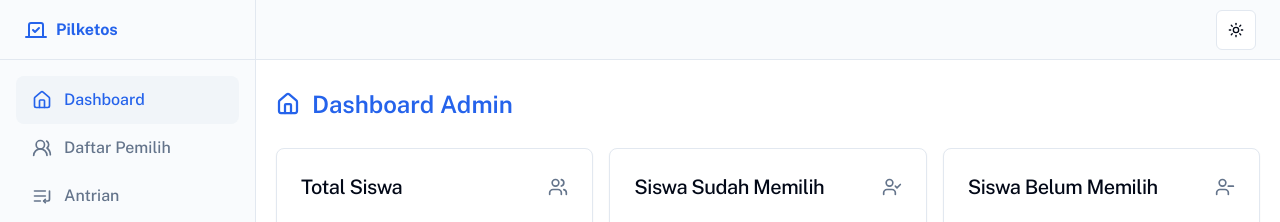
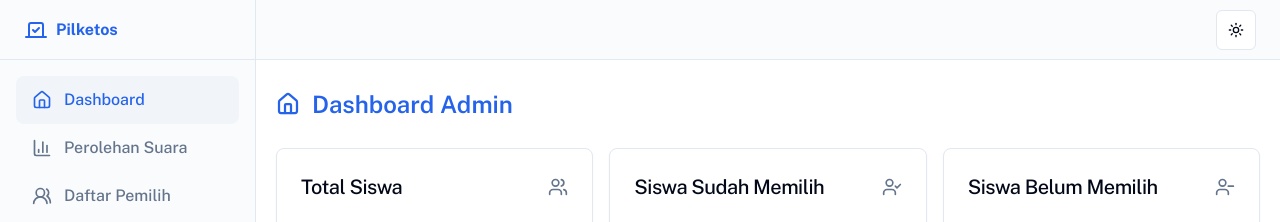
Before and after one commit to Wirlhawk/pilketos, a Next.js app: page /admin in a window 1280 px wide. Shown: the top 222 px of the page. Built offline with nearby package versions, Linux system fonts and the light colour scheme; no server answers; the database is empty.

Commit message:
Fix Sidebar

```diff
--- a/src/components/sidebar/Sidebar.jsx
+++ b/src/components/sidebar/Sidebar.jsx
@@ -1,6 +1,6 @@
 "use client";
 import Link from "next/link";
-import { House, ListEnd, UsersRound, Vote } from "lucide-react";
+import { ChartColumn, House, ListEnd, UsersRound, Vote } from "lucide-react";
 import { usePathname } from "next/navigation";
 
 const routes = [
@@ -8,6 +8,11 @@ const routes = [
         href: "/admin",
         icon: <House className="h-5 w-5" />,
         text: "Dashboard",
+    },
+    {
+        href: "/admin/perolehan",
+        icon: <ChartColumn className="h-5 w-5" />,
+        text: "Perolehan Suara",
     },
     {
         href: "/admin/dpt",
```
